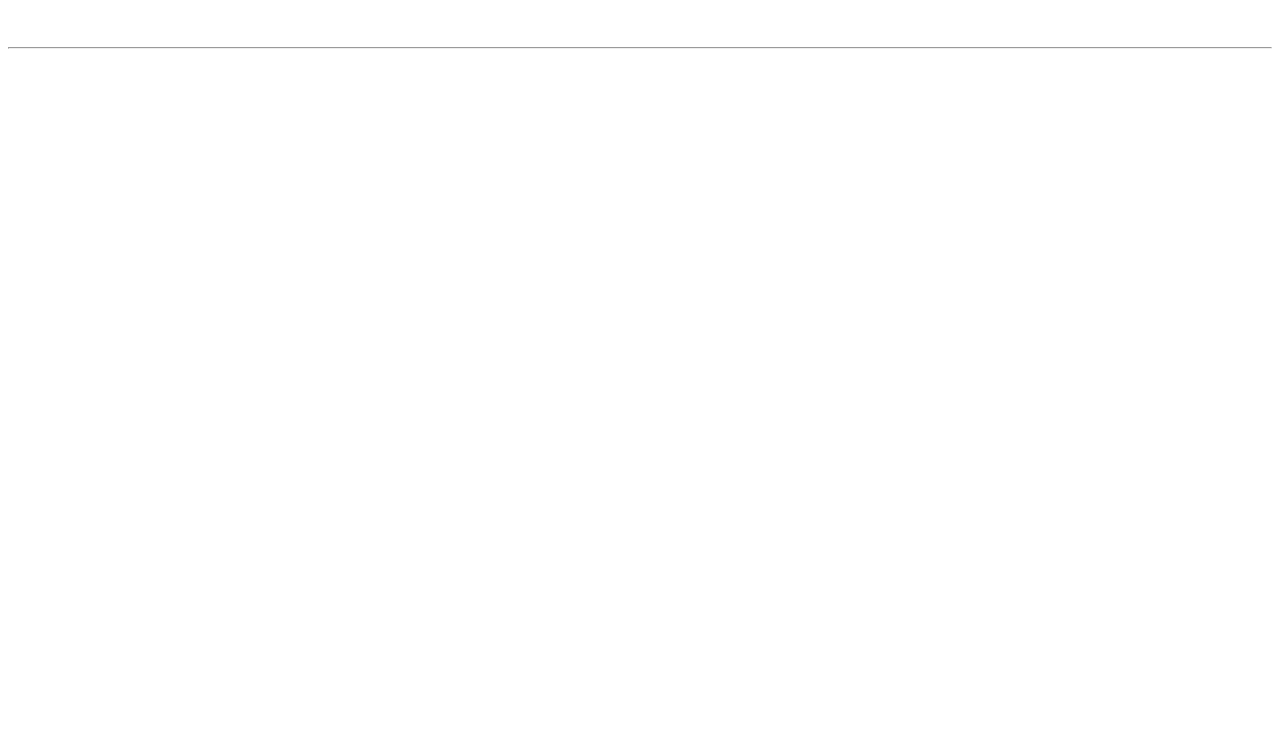
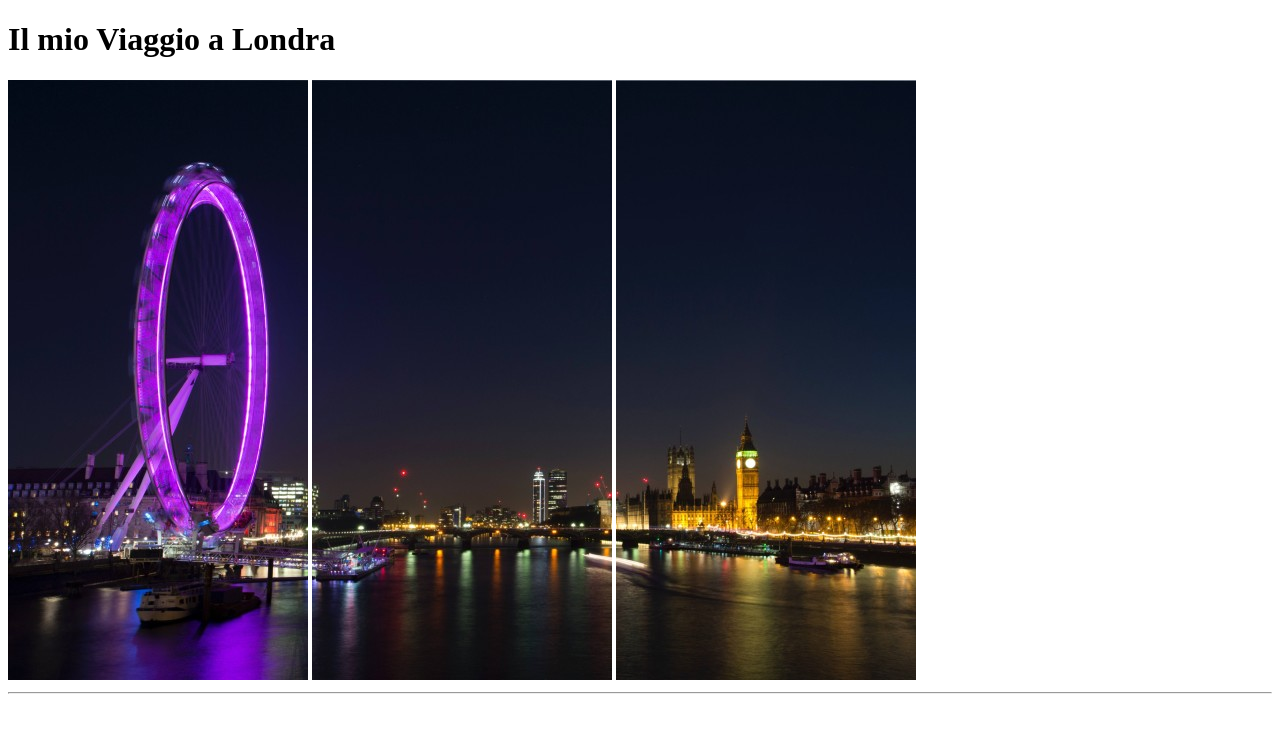
Before and after one commit to FilippoDibe/html-london-trip, a plain HTML site: page index.html in a window 1280 px wide. Drawn offline with Linux system fonts and the light colour scheme.

Commit message:
header completed and start footer

```diff
--- a/index.html
+++ b/index.html
@@ -8,10 +8,10 @@
 <body>
     <!-- parte di intestazione + immagini  -->
     <header>
-        <h1></h1>
-        <img src="" alt="">
-        <img src="" alt="">
-        <img src="" alt="">
+        <h1>Il mio Viaggio a Londra</h1>
+        <img src="img/pexels-bill-emrich-230794-0.jpg" alt="">
+        <img src="img/pexels-bill-emrich-230794-1.jpg" alt="">
+        <img src="img/pexels-bill-emrich-230794-2.jpg" alt="">
     </header>
     <hr>
     <!-- main con spese / cose da fare / info  -->
```
Also changed, not shown: img/pexels-bill-emrich-230794-0.jpg (added), img/pexels-bill-emrich-230794-1.jpg (added), img/pexels-bill-emrich-230794-2.jpg (added), 2 other files.
